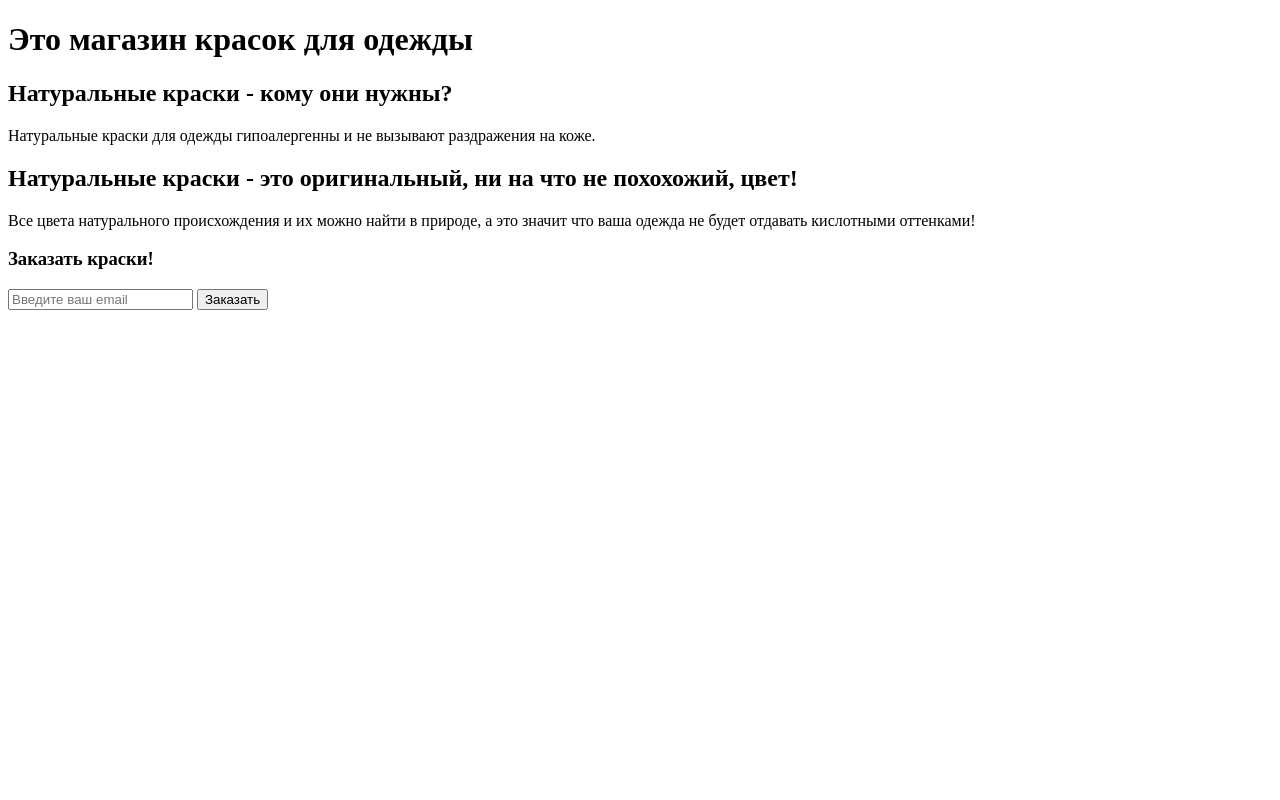
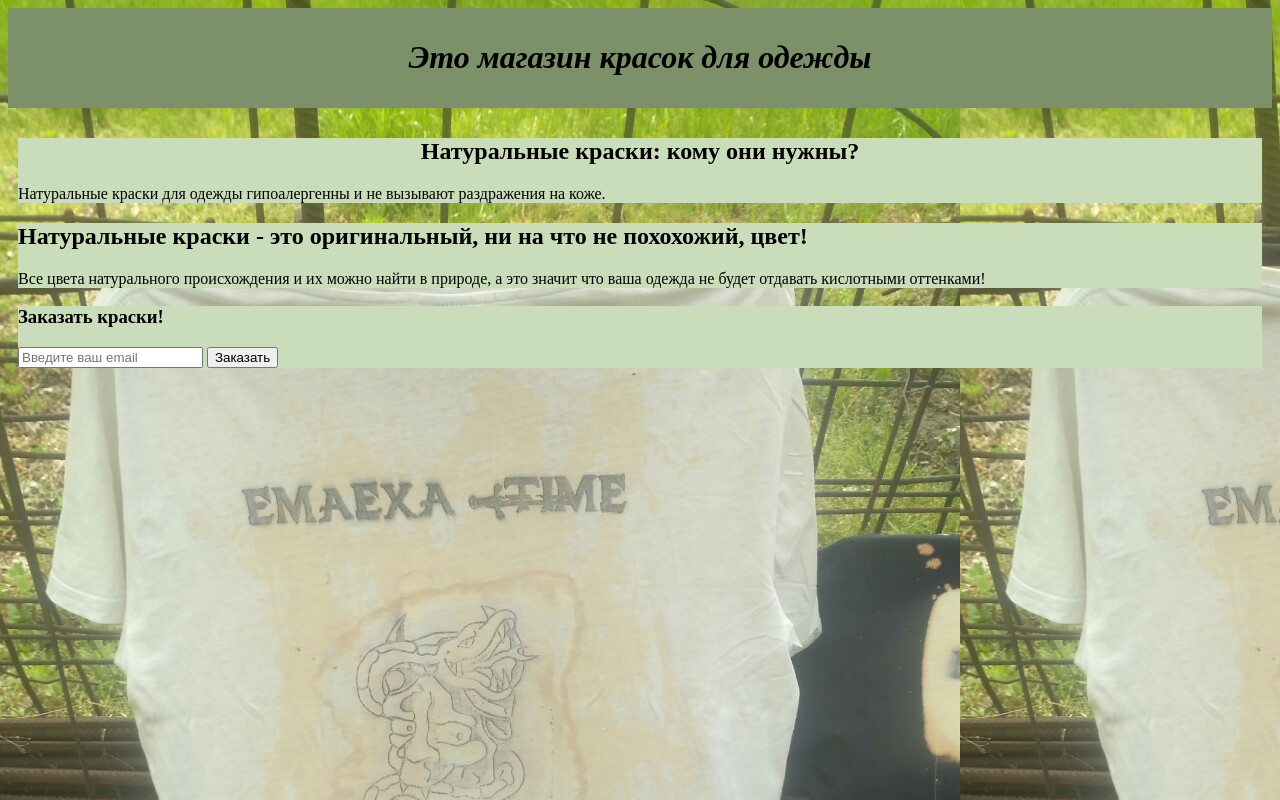
Before and after one commit to RobinGooze/csb-kyvldt, a website: page index.html in a window 1280 px wide. Drawn offline with Linux system fonts and the light colour scheme.

Commit message:
Deployment from Codesandbox.

```diff
--- /dev/null
+++ b/css/style.css
@@ -0,0 +1,22 @@
+body {
+  background-image: url(/image/Pic_5.jpg);
+}
+
+main {
+  padding: 10px;
+}
+
+header {
+  font-style: italic;
+  text-align: center;
+  background-color: #7c9169;
+  padding: 10px;
+}
+
+section {
+  background-color: #caddba;
+}
+
+.title {
+  text-align: center;
+}
--- a/index.html
+++ b/index.html
@@ -1,16 +1,19 @@
 <!DOCTYPE html>
 <html lang="ru">
   <head>
+    <link href="/css/style.css" rel="stylesheet" />
     <meta charset="UTF-8" />
     <meta name="viewport" content="width=device-width, initial-scale=1.0" />
     <meta http-equiv="X-UA-Compatible" content="ie=edge" />
     <title>Краски для одежды</title>
   </head>
+  <header>
+    <h1>Это магазин красок для одежды</h1>
+  </header>
   <body>
     <main>
-      <h1>Это магазин красок для одежды</h1>
       <section>
-        <h2>Натуральные краски - кому они нужны?</h2>
+        <h2 class="title">Натуральные краски: кому они нужны?</h2>
         <p>
           Натуральные краски для одежды гипоалергенны и не вызывают раздражения
           на коже.
--- a/package.json
+++ b/package.json
@@ -1,5 +1,5 @@
 {
-  "name": "selfhosted-site",
+  "name": "landing",
   "version": "1.0.0",
   "description": "",
   "main": "index.html",
```
Also changed, not shown: README.md, image/Pic_5.jpg (added).
